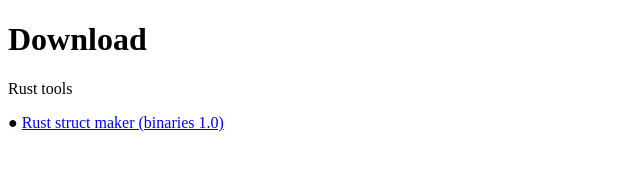
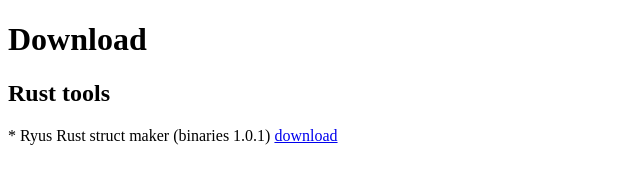
Before and after one commit to 3442853561/homepage, a plain HTML site: page index.html in a window 1280 px wide. Shown: the whole page, without its empty margins (0-640 px from the left). Drawn offline with Linux system fonts and the light colour scheme.

Commit message:
16.11.14.22.45

```diff
--- a/index.html
+++ b/index.html
@@ -2,12 +2,12 @@
 <html>
   <head>
     <meta charset="utf-8">
-    <title>3442853561</title>
+    <title>Ryus</title>
   </head>
   <body>
 	<h1>Download</h1>
-	<p>Rust tools</p>
-	<p>● <a href="download/rsm.exe">Rust struct maker (binaries 1.0)</a>
+	<h2>Rust tools</h2>
+	<p>* Ryus Rust struct maker (binaries 1.0.1) <a href="download/rsm.exe">download</a>
 	</p>
   </body>
 </html>
```
Also changed, not shown: 1 other file.
